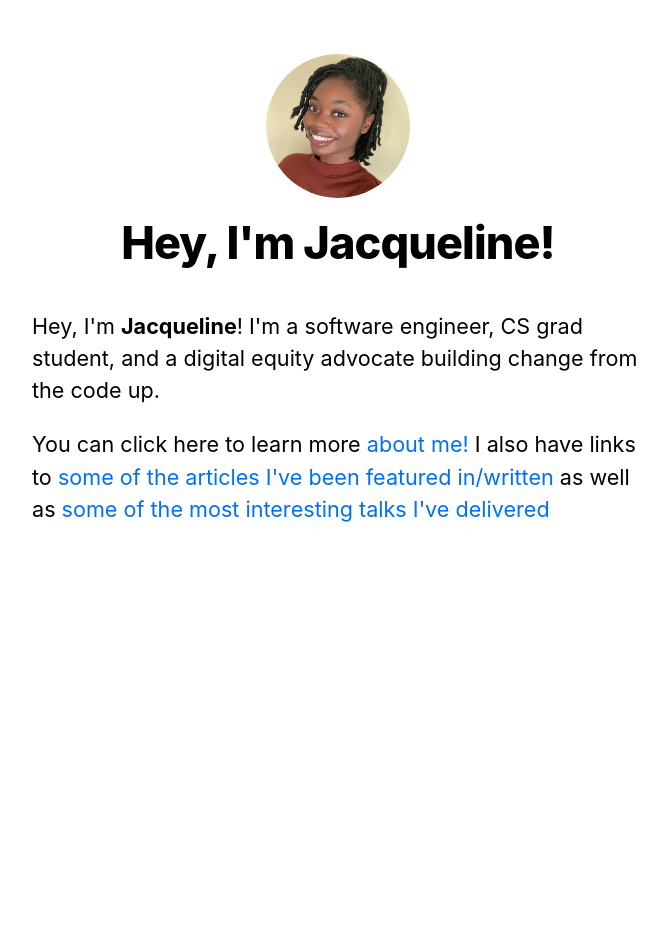
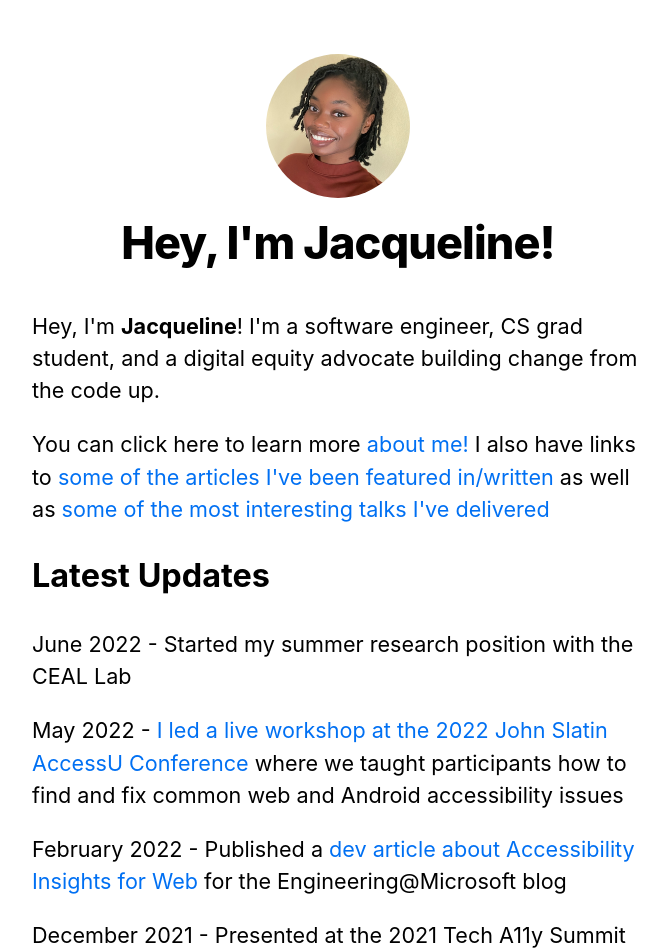
Before and after one commit to JGibson2019/JGibson2019.github.io, a Next.js app in the folder nextjs-blog/: page / in a window 1280 px wide. Shown: the top 952 px of the page, without its empty margins (302-969 px from the left). Before the commit the page ends 800 px from the top, so only its background shows below. Built offline with nearby package versions, Linux system fonts and the light colour scheme.

Commit message:
Added updates to the home page

```diff
--- a/nextjs-blog/pages/index.js
+++ b/nextjs-blog/pages/index.js
@@ -25,6 +25,12 @@ export default function Home() {
                 <a>some of the most interesting talks I've delivered</a>
               </Link>
         </p>
+
+        <h2>Latest Updates</h2>
+          <p>June 2022 - Started my summer research position with the CEAL Lab</p>
+          <p>May 2022 - <a href="https://knowbility.org/programs/accessu-2022/accessibility-insights-web-and-android-development-with-accessibility-in-mind">I led a live workshop at the 2022 John Slatin AccessU Conference</a> where we taught participants how to find and fix common web and Android accessibility issues</p>
+          <p>February 2022 - Published a <a href="https://devblogs.microsoft.com/engineering-at-microsoft/accessibility-insights-for-web/">dev article about Accessibility Insights for Web</a> for the Engineering@Microsoft blog</p>
+          <p>December 2021 - Presented at the 2021 Tech A11y Summit</p>
       </section>
     </Layout>
   );
```
